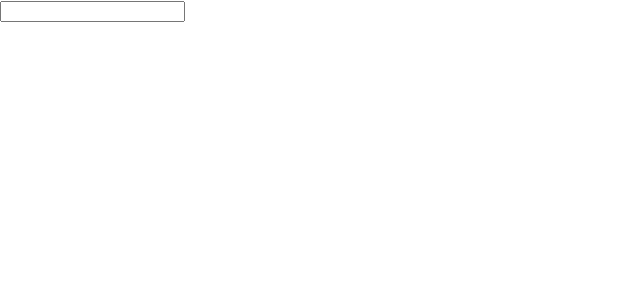
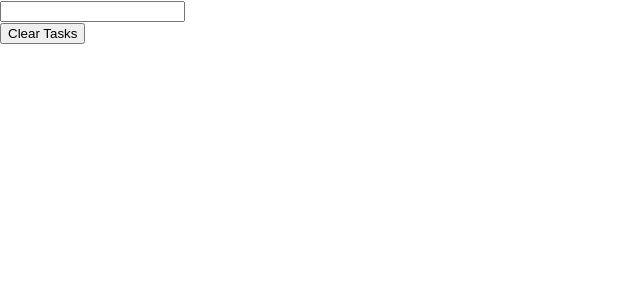
Before and after one commit to Waikikec/ToDoList, a React (Create React App) app: page / in a window 1280 px wide. Shown: the top 300 px of the page, without its empty margins (0-640 px from the left). Built offline with nearby package versions, Linux system fonts and the light colour scheme.

Commit message:
Last Changes Before Living Home

```diff
--- a/src/screens/ListScreen.tsx
+++ b/src/screens/ListScreen.tsx
@@ -40,6 +40,10 @@
       );
     };
 
+  const handleClearClick = () => {
+    setTasks((tasks) => tasks.filter((task) => !task.isCompleted));
+  };
+
   return (
     <div>
       <div>
@@ -59,6 +63,9 @@
         onChange={handleNewTaskLabelChange}
         onKeyPress={handleNewTaskKeyPress}
       />
+      <div>
+        <button onClick={handleClearClick}>Clear Tasks</button>
+      </div>
     </div>
   );
 };
```
